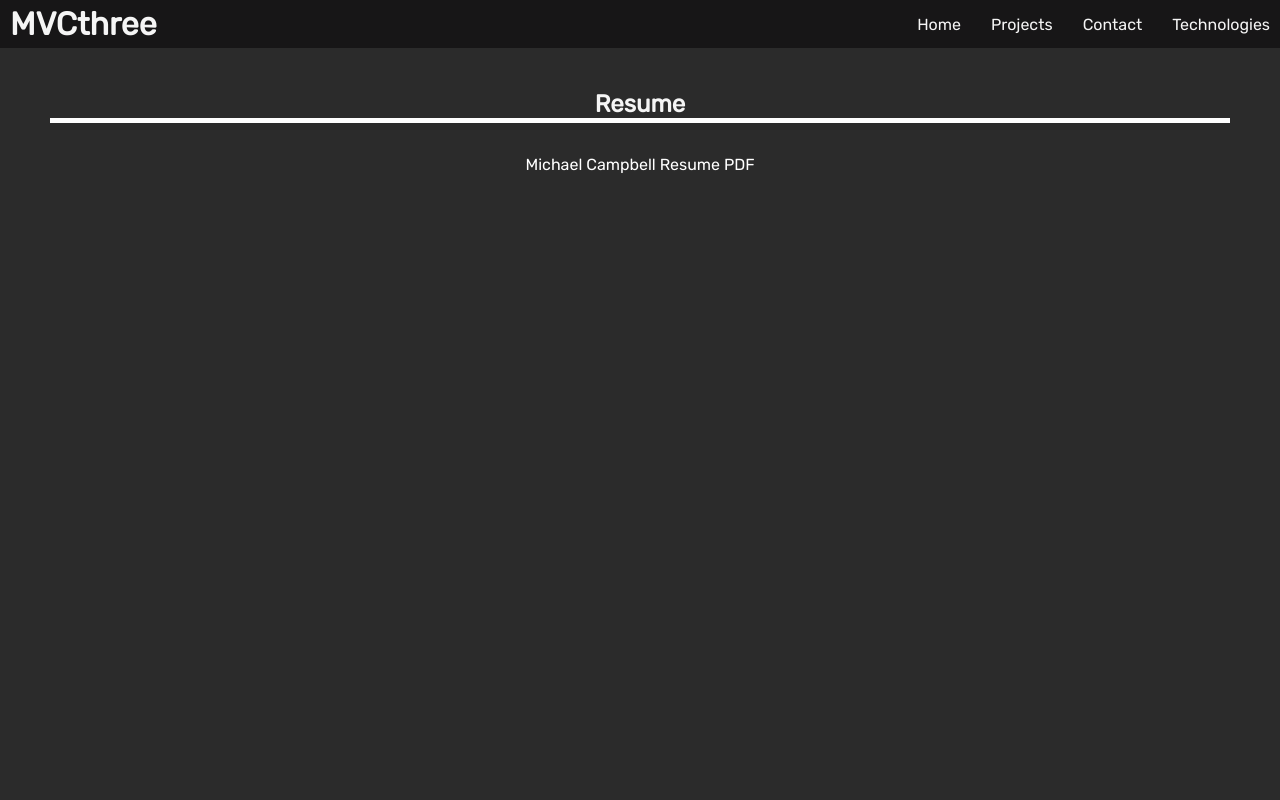
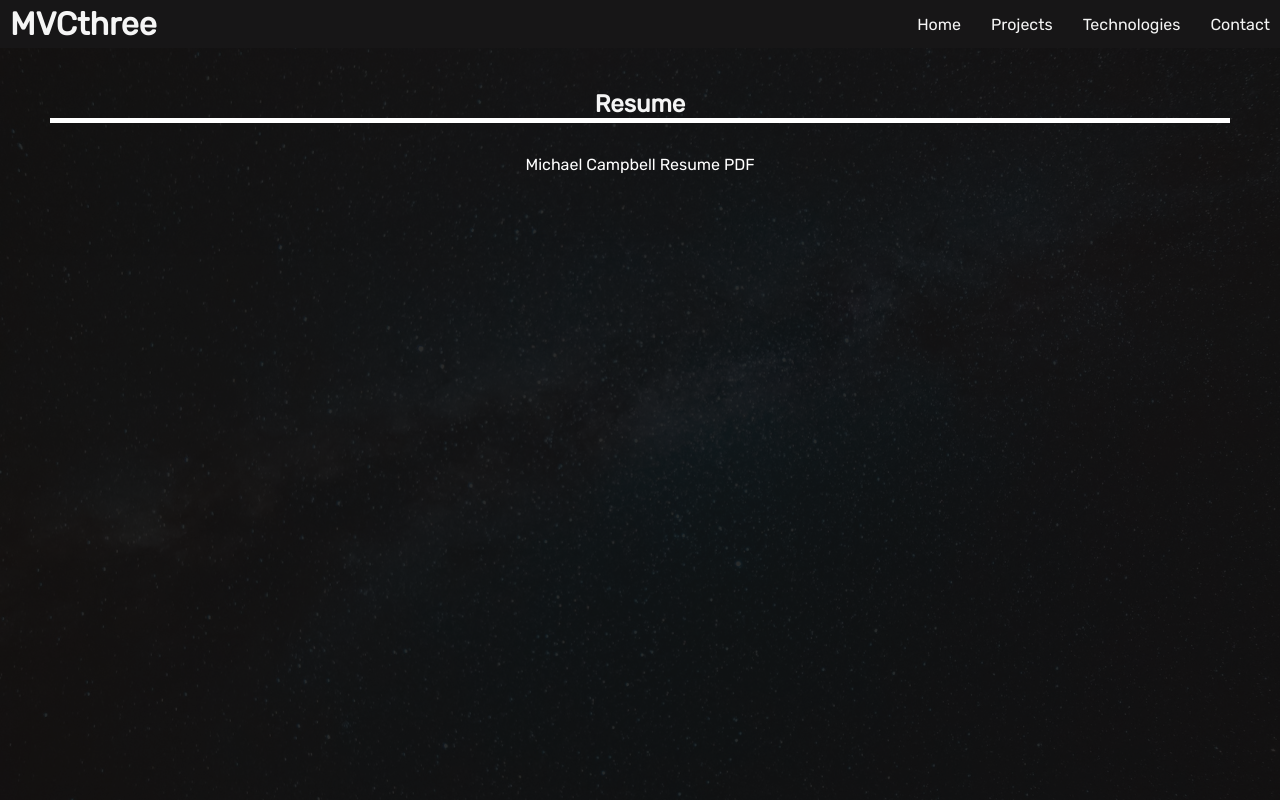
Before and after one commit to Mvcampbell3/Basic-Portfolio, an Angular app: page /resume in a window 1280 px wide. Built offline with nearby package versions, Linux system fonts and the light colour scheme.

Commit message:
changed header order, added bg to resume html

```diff
--- a/src/app/header/header.component.html
+++ b/src/app/header/header.component.html
@@ -9,10 +9,10 @@
         <a routerLink='/projects'>Projects</a>
       </li>
       <li>
-        <a routerLink='/contact'>Contact</a>
+        <a routerLink='/tech'>Technologies</a>
       </li>
       <li>
-        <a routerLink='/tech'>Technologies</a>
+        <a routerLink='/contact'>Contact</a>
       </li>
     </ul>
   </nav>
--- a/src/app/resume/resume.component.html
+++ b/src/app/resume/resume.component.html
@@ -1,13 +1,18 @@
 <app-header></app-header>
+<div class="bg">
+  <div class="container">
+    <div class="title">
+      <h2 class='text-center'>Resume</h2>
+    </div>
 
-<div class="container">
-  <div class="title">
-    <h2 class='text-center'>Resume</h2>
+    <a class='pdf-link' href="../../assets/images/Resume.pdf">Michael Campbell Resume PDF</a>
+
+
   </div>
+</div>
 
-  <a class='pdf-link' href="../../assets/images/Resume.pdf">Michael Campbell Resume PDF</a>
 
-  <!--
+<!--
 
 Michael Campbell
 Web Developer
@@ -66,4 +71,3 @@ Tutor - Remote
 August 2019 - Present
 
  -->
-</div>
```
